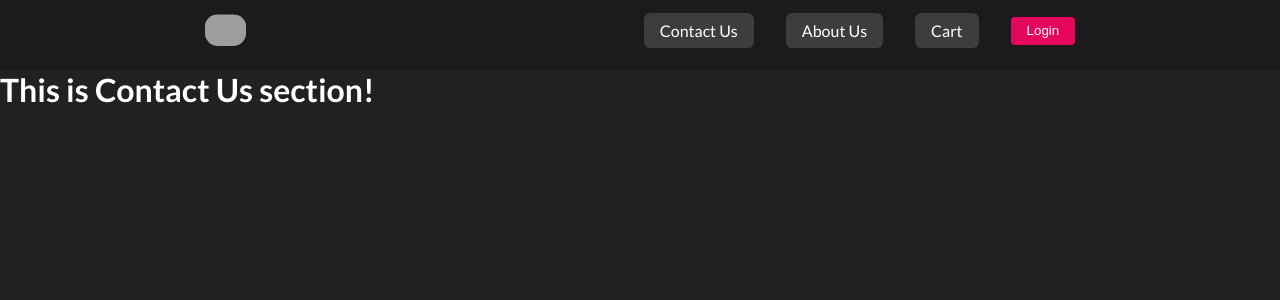
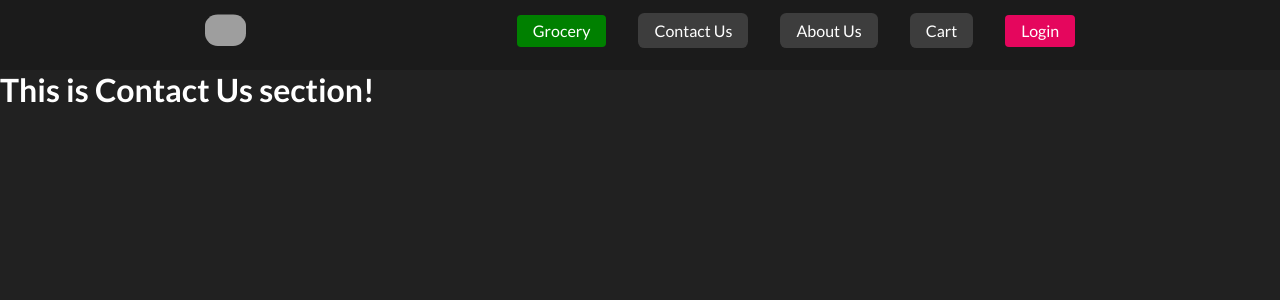
Before and after one commit to shubhxg/reaction, a React (Vite) app in the folder 06_building_stuff/: page /contactus in a window 1280 px wide. Shown: the top 300 px of the page. Built offline with nearby package versions, Linux system fonts and the light colour scheme; grey boxes are pictures that could not be loaded.

Commit message:
feat: grocery section button

```diff
--- /dev/null
+++ b/06_building_stuff/src/components/Grocery.jsx
@@ -0,0 +1,11 @@
+import Skeleton from "./Skeleton";
+
+export default function Grocery() {
+  return (
+    <div>
+      <h1>Our Grocery Delivery Online Store.</h1>
+      <p>Lots of stuff to do shopping.</p>
+    </div>
+  );
+
+}
--- a/06_building_stuff/src/components/Header.jsx
+++ b/06_building_stuff/src/components/Header.jsx
@@ -1,9 +1,11 @@
 import { LOGO_URL } from "../utils/constants";
 import { useState } from "react";
 import { Link } from "react-router-dom";
+import { useParams } from "react-router-dom";
 
 export default function Header() {
   const [loginButton, setLoginButton] = useState("Login");
+  const [groceryButtonText, setGroceryButtonText] = useState("Grocery");
 
   return (
     <header className="header">
@@ -15,6 +17,35 @@ export default function Header() {
         </div>
         <div className="nav-items">
           <ul className="flex-center" style={{ gap: "2rem" }}>
+            <Link to={groceryButtonText === "Grocery" ? "/grocery" : "/"}>
+              <button
+                className="grocery"
+                style={{ maxWidth: "7rem" }}
+                onClick={() =>
+                  setGroceryButtonText(
+                    groceryButtonText === "Grocery" ? "Go Back" : "Grocery"
+                  )
+                }
+              >
+                {groceryButtonText === "Go Back" && (
+                  <svg
+                    style={{ marginRight: "0.2rem" }}
+                    xmlns="http://www.w3.org/2000/svg"
+                    width="16"
+                    height="14"
+                    fill="currentColor"
+                    className="bi bi-arrow-left"
+                    viewBox="0 0 16 16"
+                  >
+                    <path
+                      fill-rule="evenodd"
+                      d="M15 8a.5.5 0 0 0-.5-.5H2.707l3.147-3.146a.5.5 0 1 0-.708-.708l-4 4a.5.5 0 0 0 0 .708l4 4a.5.5 0 0 0 .708-.708L2.707 8.5H14.5A.5.5 0 0 0 15 8"
+                    />
+                  </svg>
+                )}
+                {groceryButtonText}
+              </button>
+            </Link>
             <Link to="/contactus">
               <li style={{ maxWidth: "7rem" }}>Contact Us</li>
             </Link>
--- a/06_building_stuff/styles.css
+++ b/06_building_stuff/styles.css
@@ -2,6 +2,7 @@
   margin: 0px;
   padding: 0px;
   box-sizing: border-box;
+  font-family: "Lato", sans-serif;
 }
 
 h2 {
@@ -11,7 +12,6 @@ h2 {
 body {
   background-color: #212121;
   color: white;
-  font-family: "Lato", sans-serif;
 }
 
 .starSpan {
@@ -115,6 +115,7 @@ input {
 }
 
 button {
+  font-size: 1rem;
   padding: 0.4rem 1rem;
   background-color: #e5065d;
   border: none;
@@ -228,6 +229,13 @@ button:hover {
   }
 }
 
+.grocery {
+  background-color: green;
+  &:hover {
+    background-color: rgb(0, 97, 0);
+  }
+}
+
 .la {
   align-items: start;
 }
```
Also changed, not shown: 06_building_stuff/src/App.js (+6 -1 lines), 1 other file (tests, documents, lock files or other folders).
